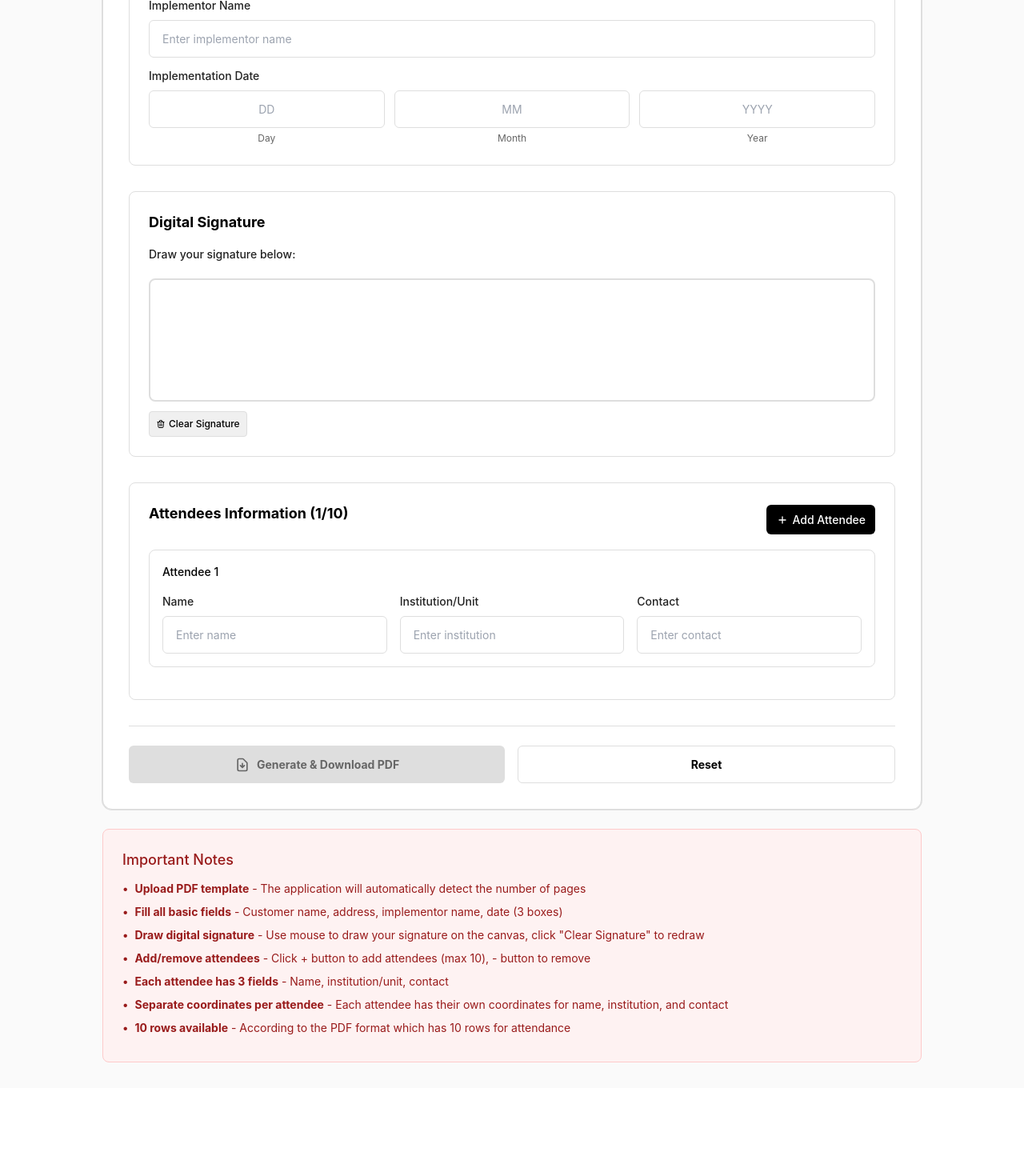
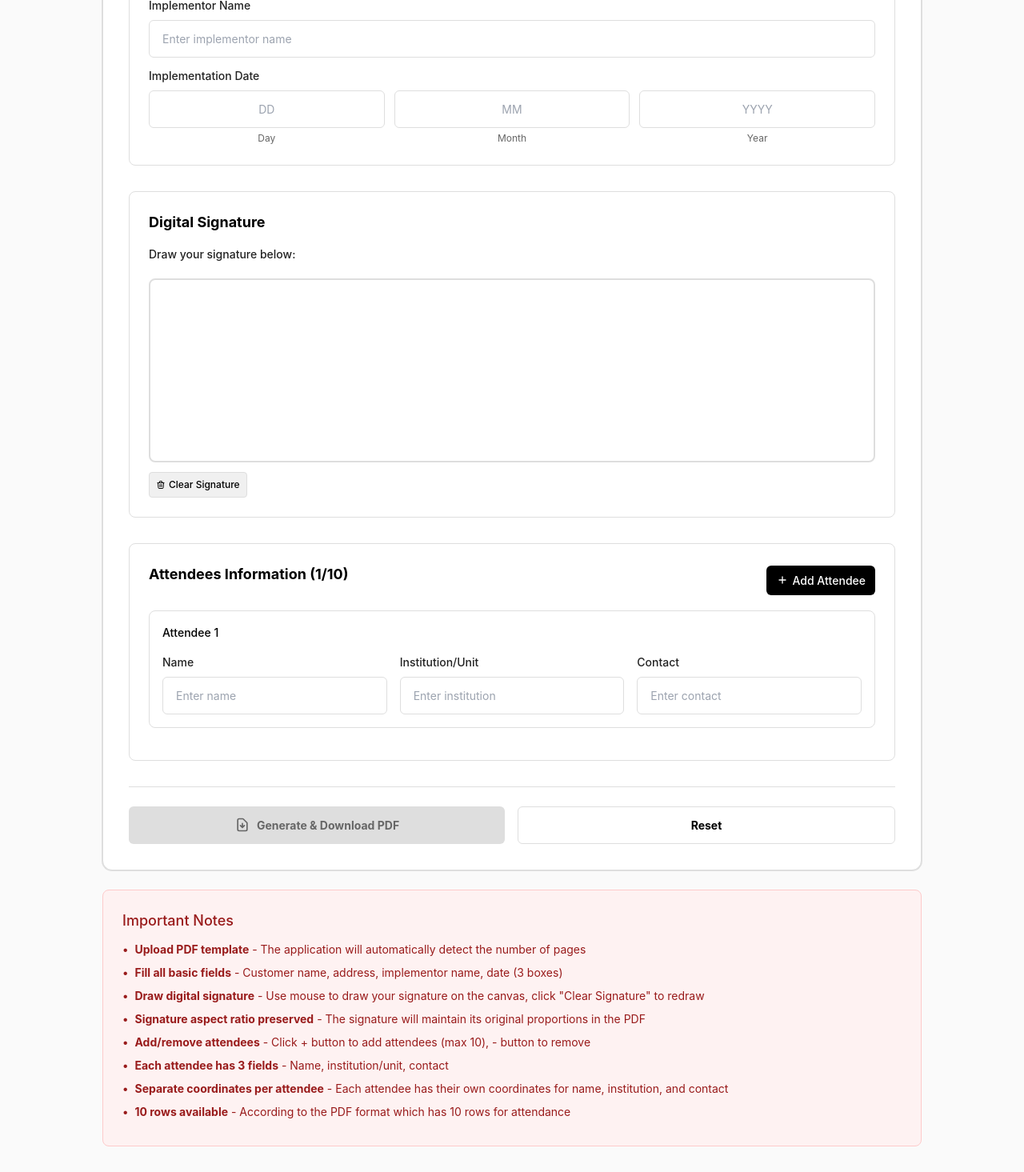
Before and after one commit to nabhylanr/BAST-v2, a React (Create React App) app: page / in a window 1280 px wide. Shown: the part 728-2193 px from the top of the page at 80% size. Before the commit the page ends 2088 px from the top, so only its background shows below. Built offline with nearby package versions, Linux system fonts and the light colour scheme.

Commit message:
feat: fix digital signature distortion

```diff
--- a/src/App.js
+++ b/src/App.js
@@ -31,7 +31,7 @@ const PDFFormFiller = () => {
     tanggalHari: { x: 210, y: 613, page: 1 },
     tanggalBulan: { x: 355, y: 613, page: 1 },
     tanggalTahun: { x: 470, y: 613, page: 1 },
-    signature: { x: 100, y: 220, page: 1 }
+    signature: { x: 70, y: 220, page: 1 }
   });
 
   const [attendeeCoordinates, setAttendeeCoordinates] = useState([
@@ -509,13 +509,25 @@ const PDFFormFiller = () => {
         const signatureCoord = basicCoordinates.signature;
         const page = pages[signatureCoord.page - 1];
 
+        // Konversi dari PNG ke format yang lebih konsisten
+        const canvas = signatureCanvasRef.current;
+        const canvasWidth = canvas.width;
+        const canvasHeight = canvas.height;
+
+        // Hitung rasio aspek asli dari canvas
+        const aspectRatio = canvasWidth / canvasHeight;
+
+        // Tentukan ukuran di PDF dengan mempertahankan aspect ratio
+        const pdfSignatureWidth = 180; // lebar maksimal di PDF
+        const pdfSignatureHeight = pdfSignatureWidth / aspectRatio;
+
         const signatureImage = await pdfDoc.embedPng(signatureData);
 
         page.drawImage(signatureImage, {
           x: signatureCoord.x,
           y: signatureCoord.y,
-          width: 150,
-          height: 50,
+          width: pdfSignatureWidth,
+          height: pdfSignatureHeight,
         });
       }
 
@@ -760,8 +772,8 @@ const PDFFormFiller = () => {
                 <label style={styles.label}>Draw your signature below:</label>
                 <canvas
                   ref={signatureCanvasRef}
-                  width={900}
-                  height={150}
+                  width={800}
+                  height={200}
                   style={styles.signatureCanvas}
                   onMouseDown={startDrawing}
                   onMouseMove={draw}
@@ -782,7 +794,7 @@ const PDFFormFiller = () => {
                 {signatureData && (
                   <div style={styles.signaturePreview}>
                     <p style={{...styles.label, margin: '0 0 8px 0'}}>Signature Preview:</p>
-                    <img src={signatureData} alt="Signature preview" style={{maxWidth: '200px', border: '1px solid #dedede', borderRadius: '4px'}} />
+                    <img src={signatureData} alt="Signature preview" style={{maxWidth: '300px', height: 'auto', border: '1px solid #dedede', borderRadius: '4px'}} />
                   </div>
                 )}
               </div>
@@ -909,6 +921,10 @@ const PDFFormFiller = () => {
             </li>
             <li style={styles.infoItem}>
               <span style={styles.bullet}>•</span>
+              <span><strong>Signature aspect ratio preserved</strong> - The signature will maintain its original proportions in the PDF</span>
+            </li>
+            <li style={styles.infoItem}>
+              <span style={styles.bullet}>•</span>
               <span><strong>Add/remove attendees</strong> - Click + button to add attendees (max 10), - button to remove</span>
             </li>
             <li style={styles.infoItem}>
```
